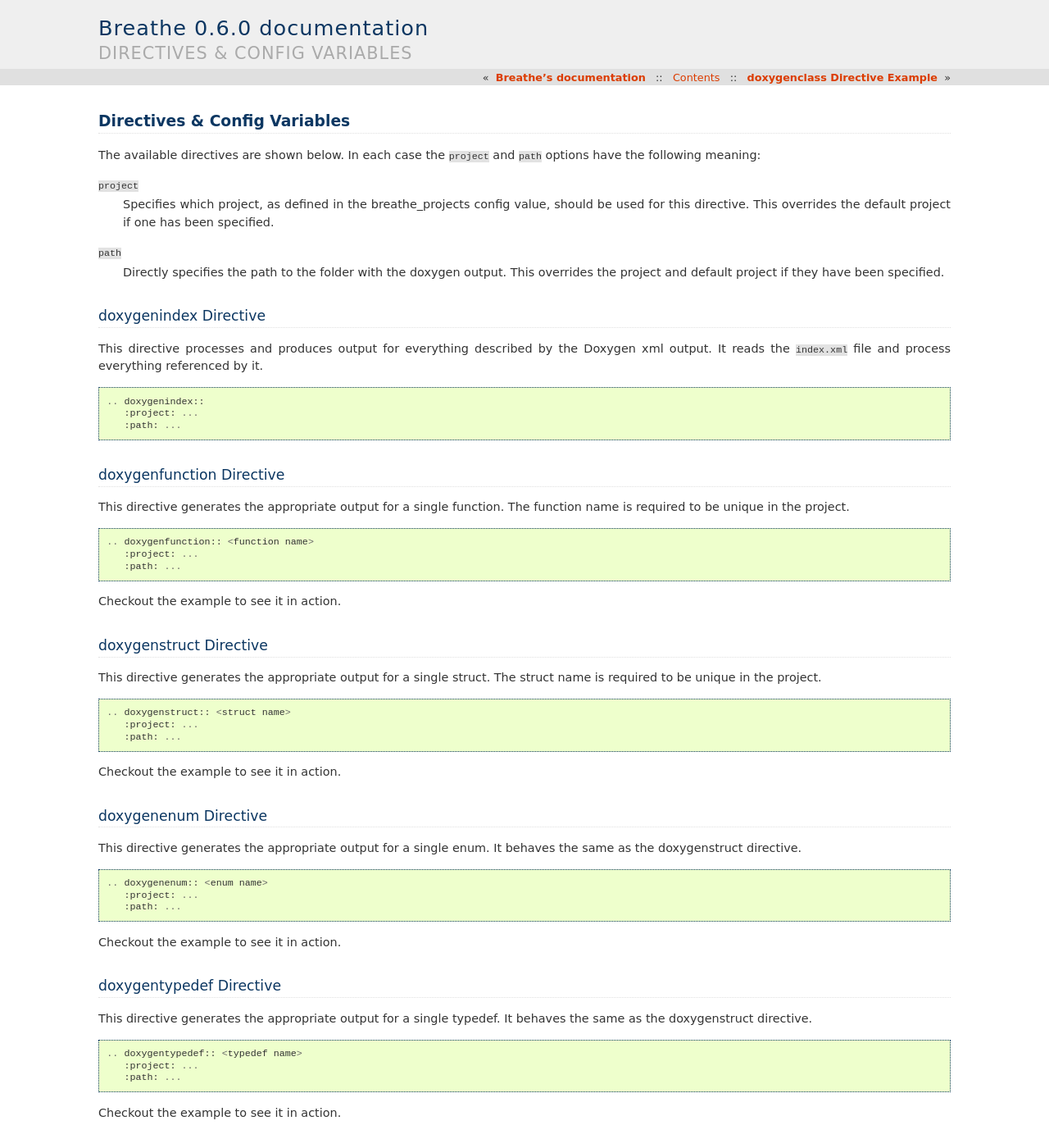
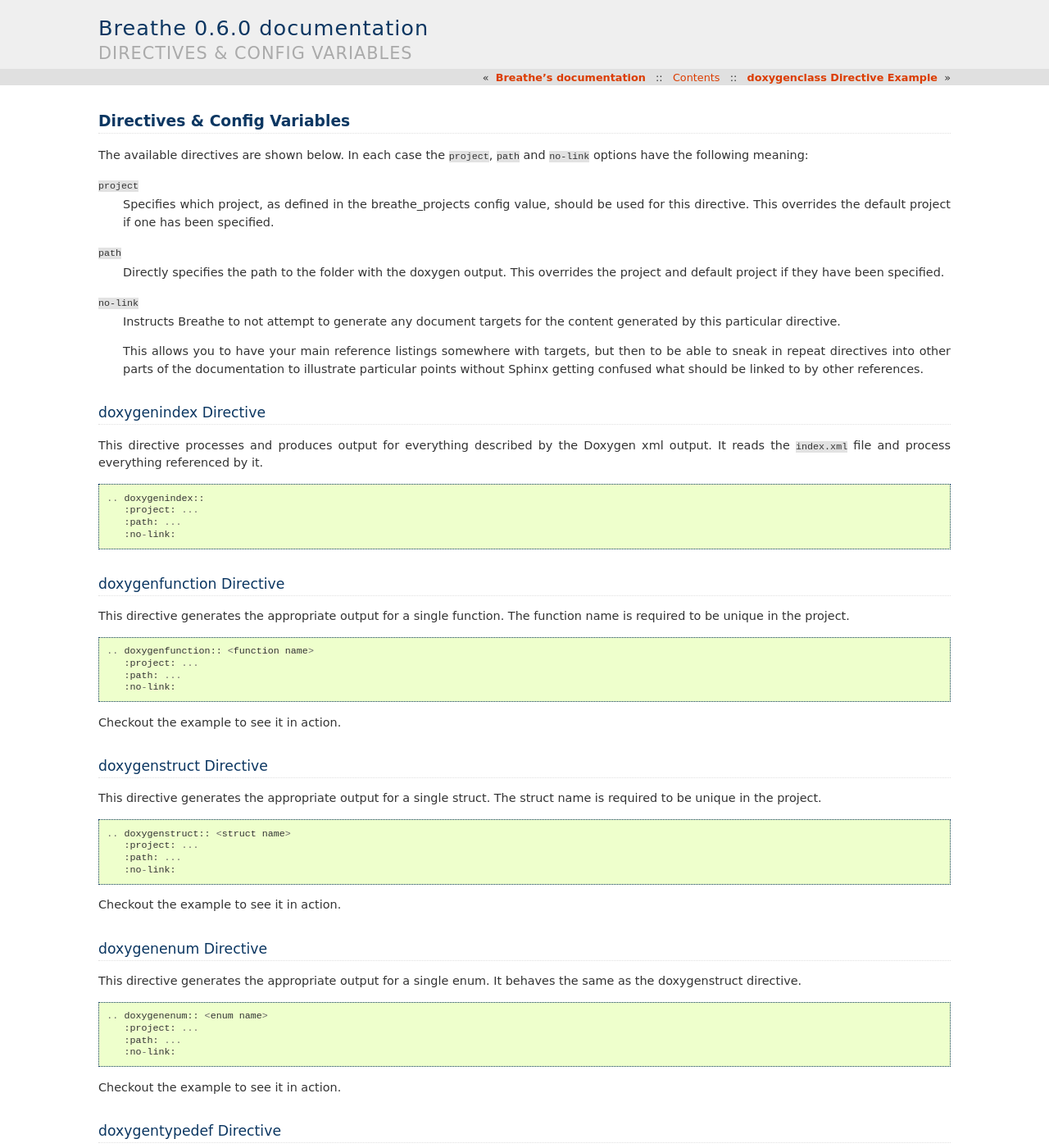
Before and after one commit to breathe-doc/breathe, a Sphinx documentation site: the page built from testsuite/source/directives.rst, in a window 1280 px wide and 1400 px high. Shown: the whole window at 82% size. Built offline with Sphinx 7.4.7, drawn with Linux system fonts in a browser that asks for light colours; pages that are not in the unit, such as notebooks, are missing from menus; some of the changed text lies outside the part shown.

Commit message:
Adding :no-link: support and documentation for all remaining directives
This means doxygenindex and doxygenfunction at this point. And not
brilliantly well tested but we're going to take this one on faith.

```diff
--- a/breathe/__init__.py
+++ b/breathe/__init__.py
@@ -62,6 +62,7 @@
             "path" : unchanged_required,
             "project" : unchanged_required,
             "outline": flag,
+            "no-link": flag,
             }
     has_content = False
 
@@ -101,6 +102,7 @@
     option_spec = {
             "path" : unchanged_required,
             "project" : unchanged_required,
+            "no-link": flag,
             }
     has_content = False
 
@@ -157,8 +159,8 @@
             "path" : unchanged_required,
             "project" : unchanged_required,
             "members" : unchanged,
+            "outline": flag,
             "no-link" : flag,
-            "outline": flag,
             }
     has_content = False
 
@@ -210,8 +212,8 @@
     option_spec = {
             "path" : unchanged_required,
             "project" : unchanged_required,
+            "outline": flag,
             "no-link": flag,
-            "outline": flag,
             }
     has_content = False
 
--- a/testsuite/source/directives.rst
+++ b/testsuite/source/directives.rst
@@ -11,8 +11,8 @@
    enum
    typedef
 
-The available directives are shown below. In each case the ``project`` and
-``path`` options have the following meaning:
+The available directives are shown below. In each case the ``project``,
+``path`` and ``no-link`` options have the following meaning:
 
 ``project``
    Specifies which project, as defined in the breathe_projects config value,
@@ -22,6 +22,16 @@
 ``path``
    Directly specifies the path to the folder with the doxygen output. This
    overrides the project and default project if they have been specified.
+
+``no-link``
+   Instructs Breathe to not attempt to generate any document targets for the
+   content generated by this particular directive.
+
+   This allows you to have your main reference listings somewhere with
+   targets, but then to be able to sneak in repeat directives into other
+   parts of the documentation to illustrate particular points without
+   Sphinx getting confused what should be linked to by other references.
+
 
 .. _doxygenindex:
 
@@ -37,7 +47,7 @@
    .. doxygenindex::
       :project: ...
       :path: ...
-
+      :no-link:
 
 
 doxygenfunction Directive
@@ -51,6 +61,7 @@
    .. doxygenfunction:: <function name>
       :project: ...
       :path: ...
+      :no-link:
 
 Checkout the :ref:`example <function-example>` to see it in action.
 
@@ -65,6 +76,7 @@
    .. doxygenstruct:: <struct name>
       :project: ...
       :path: ...
+      :no-link:
 
 Checkout the :ref:`example <function-example>` to see it in action.
 
@@ -79,6 +91,7 @@
    .. doxygenenum:: <enum name>
       :project: ...
       :path: ...
+      :no-link:
 
 Checkout the :ref:`example <enum-example>` to see it in action.
 
@@ -93,6 +106,7 @@
    .. doxygentypedef:: <typedef name>
       :project: ...
       :path: ...
+      :no-link:
 
 Checkout the :ref:`example <typedef-example>` to see it in action.
 
@@ -102,8 +116,8 @@
 ~~~~~~~~~~~~~~~~~~~~~~
 
 This directive generates the appropriate output for a single class. It takes the
-standard ``project`` and ``path`` options and additonally ``members``,
-``outline`` and ``no-link`` options.
+standard ``project``, ``path`` and ``no-link`` options and additonally
+``members`` and ``outline`` options.
 
 ``members``
    Designed to behavior in a similar manner to the ``members`` option for the
```
Also changed, not shown: other parts of testsuite/source/directives.rst (+0 -10 lines).
